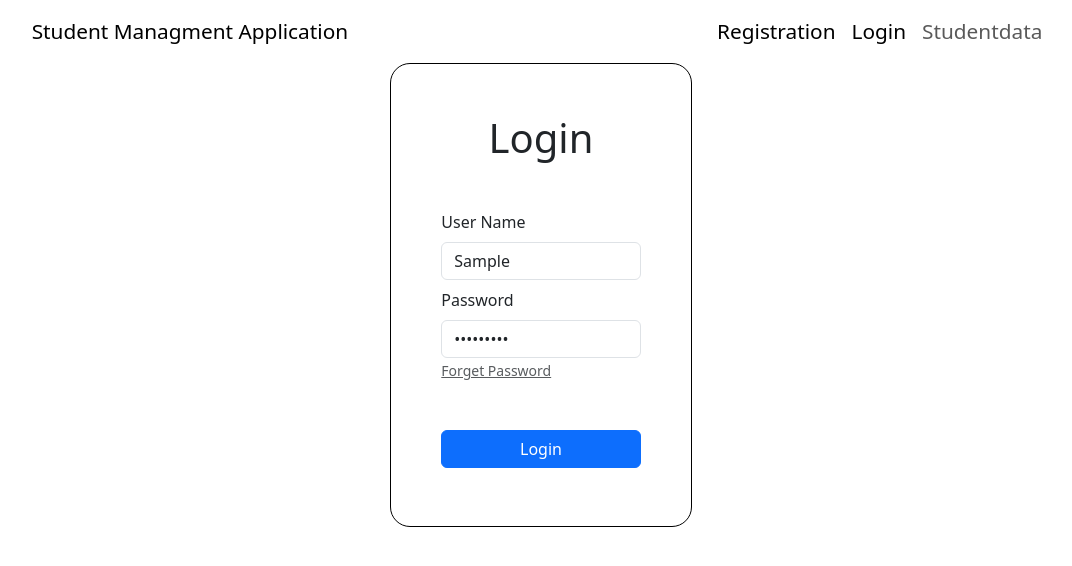
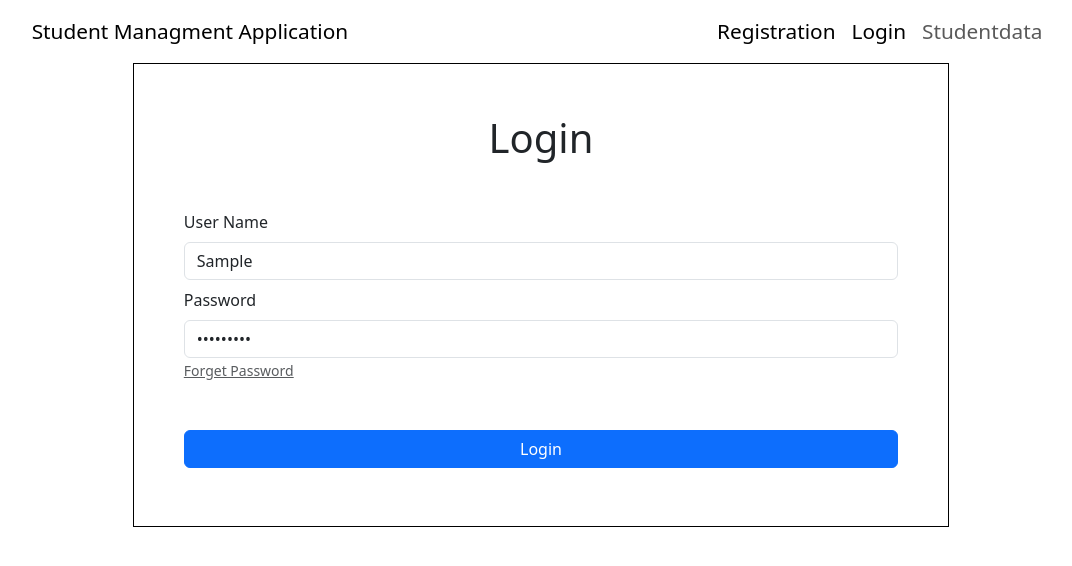
Before and after one commit to dhaval-makwana/studentmanagment, a React (Create React App) app: page / in a window 1280 px wide. Both pictures are taken after typing "Sample", "Sample", "5", "name@example.com", "Sample123" into the empty fields and a click on the button "Submit". Shown: the top 566 px of the page, without its empty margins (99-1171 px from the left). Built offline with nearby package versions, Linux system fonts and the light colour scheme.

Commit message:
Update index.css

```diff
--- a/src/index.css
+++ b/src/index.css
@@ -10,10 +10,9 @@ body {
 }
 
 form {
-  width: 24%;
+  width: 65%;
   background-color: white;
   padding: 50px;
-  border-radius: 20px;
   border: 1px solid black;
 }
 
@@ -22,12 +21,11 @@ form {
   border: none;
   border-radius: 50px;
   /* background: linear-gradient(90deg, rgb(40, 17, 1)0%, rgb(14, 138, 154)35%, rgb(155, 48, 67)100%); */
-
 }
 
 .form-control {
   color: rgba(0, 0, 0, 87);
-  border-bottom-color: rgba(0, 0, 0, .42);
+  border-bottom-color: rgba(0, 0, 0, 0.42);
   box-shadow: none !important;
   border: none;
   border-bottom: 1px solid black;
@@ -68,7 +66,6 @@ form {
   width: 150px;
   text-align: center;
   align-items: center;
-
 }
 
 .action {
@@ -80,9 +77,6 @@ form {
   width: 100px;
   height: 30px;
 }
-
-
-
 
 .container {
   margin: 5rem;
@@ -115,10 +109,10 @@ p {
   position: fixed;
   top: 50%;
   left: 50%;
-  transform: translate(-50%,-50%);
+  transform: translate(-50%, -50%);
   max-width: 30rem;
   padding: 2rem 3rem;
-  border-radius: 0.5rem ;
+  border-radius: 0.5rem;
   background-color: #fff;
 }
 
@@ -132,7 +126,6 @@ p {
   cursor: pointer;
   font-family: "work sans", sans-serif;
   transform: scale(0.9);
-
 }
 
 .modal-btn:hover {
@@ -142,19 +135,19 @@ p {
   transform: scale(1);
   transition: all 0.1s;
 }
-.inputitem{
+.inputitem {
   width: 100px;
   height: 35px;
   text-align: center;
   padding: 5px;
 }
-.logout{
+.logout {
   width: 100px;
   height: 35px;
   text-align: center;
   padding: 5px;
 }
-.title{
+.title {
   /* width: 100px; */
   height: 35px;
   text-align: center;
```
